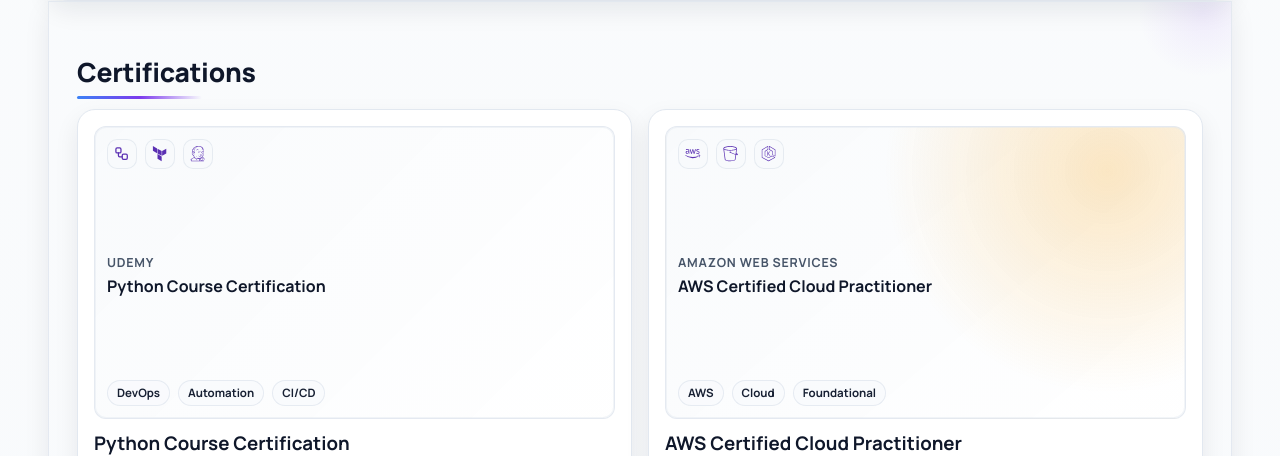
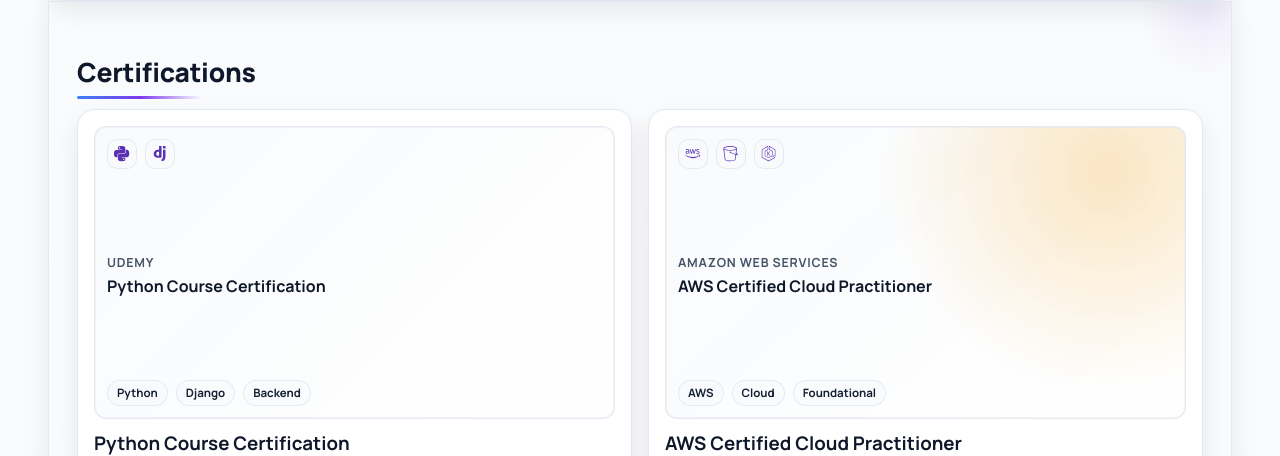
Before and after one commit to Vanshajsrivastava/react-frontend, a React (Create React App) app: page / in a window 1280 px wide. Shown: the part 5135-5591 px from the top of the page. Built offline with nearby package versions, Linux system fonts and the light colour scheme.

Commit message:
Use Python and Django icons for Udemy Python certification placeholder

```diff
--- a/src/App.js
+++ b/src/App.js
@@ -401,6 +401,12 @@
 
 function getCertificationVisual(cert) {
   const normalized = `${cert.title} ${cert.issuer}`.toLowerCase();
+  if (normalized.includes("python")) {
+    return {
+      icons: [SiPython, SiDjango],
+      tags: ["Python", "Django", "Backend"],
+    };
+  }
   if (normalized.includes("aws")) {
     return {
       icons: [FaAws, SiAmazons3, SiAmazoneks],
```
